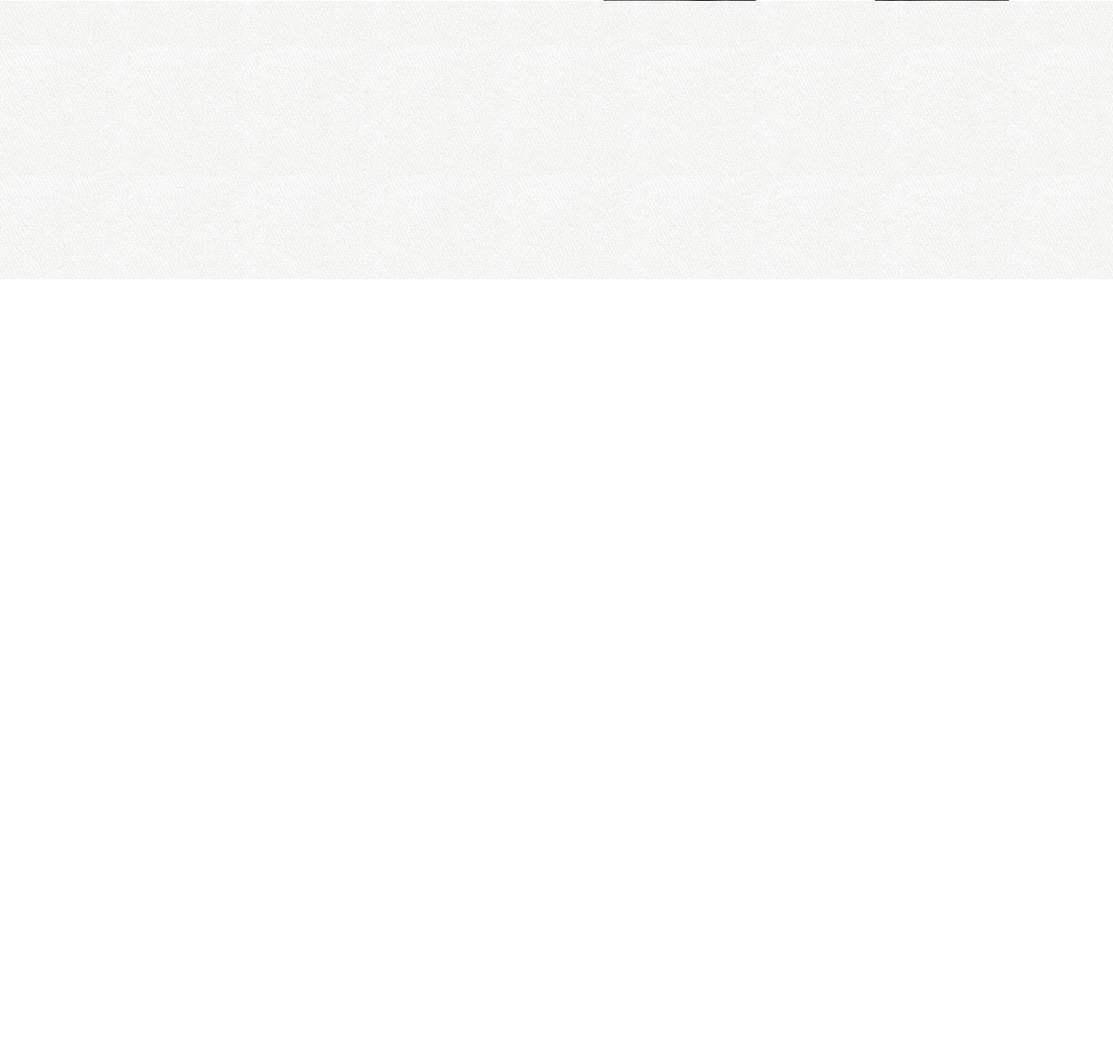
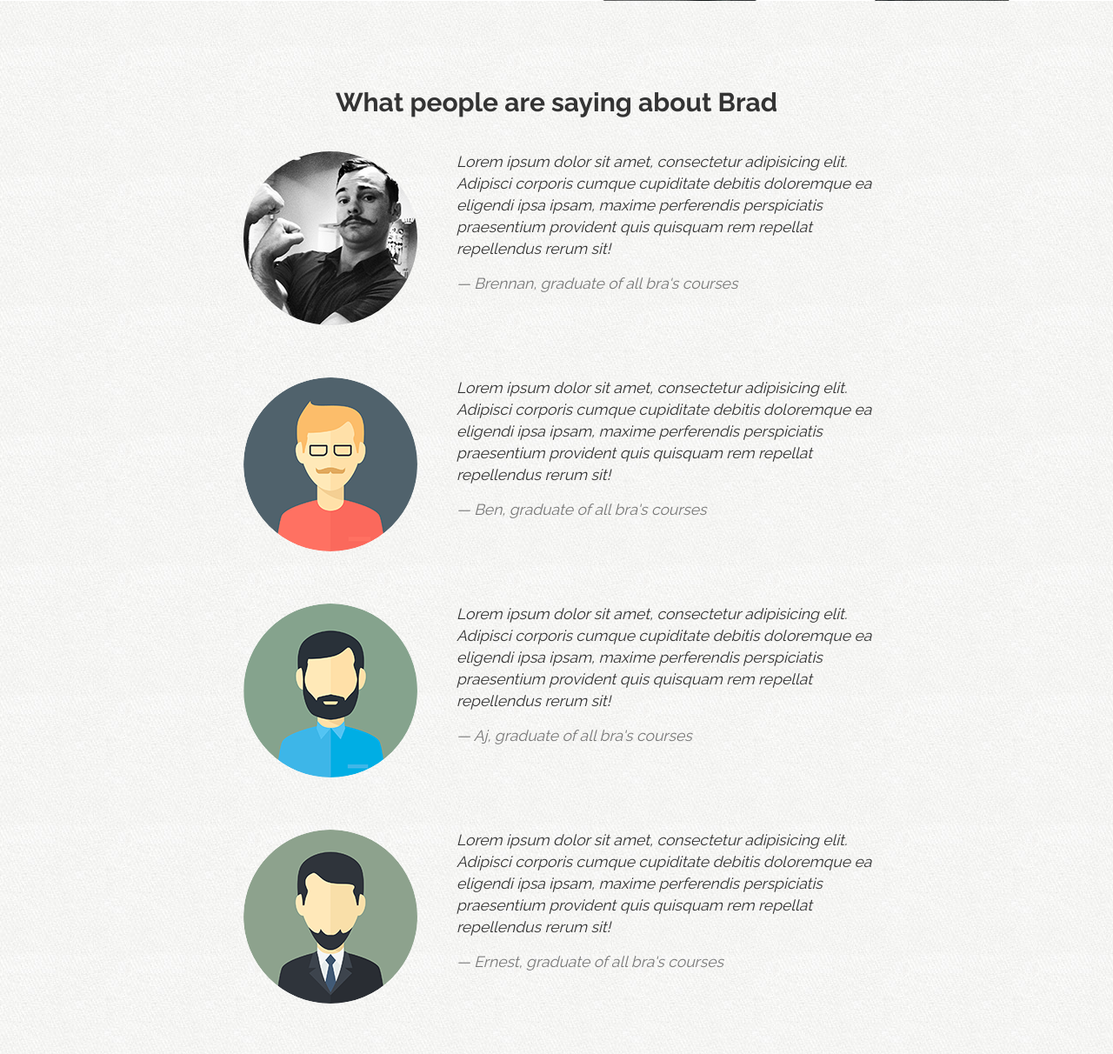
Before and after one commit to Akseljanes/wordpress, a PHP site: page / in a window 1280 px wide. Shown: the part 5288-6500 px from the top of the page at 87% size. Before the commit the page ends 5609 px from the top, so only its background shows below. Run offline with PHP 8.4, Linux system fonts and the light colour scheme; some libraries are stand-ins or nearby versions.

Commit message:
Lecture 31 [#110073626]

```diff
--- a/assets/css/custom.css
+++ b/assets/css/custom.css
@@ -87,6 +87,23 @@ img {
 .badge.social.gplus:hover {
     background: #db4b39;
 
+}
+
+blockquote {
+    padding: 0;
+    border: none;
+    font-style: italic;
+    text-align: left;
+}
+
+blockquote cite {
+    display: block;
+    color: #777;
+    margin: 15px 0 0 0;
+}
+
+blockquote:before {
+    display: none;
 }
 
 /* === HERO ==== */
@@ -245,6 +262,19 @@ section h3 {
     font-weight: normal;
 }
 
+#kudos {
+    text-align: center;
+}
+
+.testimonial {
+    margin-bottom: 60px;
+}
+
+.testimonial img {
+    -webkit-border-radius: 50%;
+    -moz-border-radius: 50%;
+    border-radius: 50%;
+}
 
 /* CUSTOM SPRITES */
 
--- a/index.html
+++ b/index.html
@@ -173,7 +173,7 @@
 
                         <h3>People Looking for a New Career</h3>
                         <p>Are you out of work? Looking for a more rewarding job? Desire a career that can allow you to work almost anywhere in the world? Becoming a Web Developer might be the answer for you.</p>
-                       <strong> Web developers are paid well, anywhere from $33,000 to more than $105,000 per year.</strong> They get to work at amazing companies that are changing the world, or they enjoy the ability to start their own companies, become location-independent and work from home, from coffee shops, in an airplane, on the beach, or wherever they want!</p>
+                       <p><strong> Web developers are paid well, anywhere from $33,000 to more than $105,000 per year.</strong> They get to work at amazing companies that are changing the world, or they enjoy the ability to start their own companies, become location-independent and work from home, from coffee shops, in an airplane, on the beach, or wherever they want!</p>
                     </div>
                 </div>
 
@@ -326,8 +326,58 @@
 
 
         <!-- TESTIMONIALS -->
-        <section>
+        <section id="kudos">
+            <div class="container">
+                <div class="row">
+                    <div class="col-sm-8 col-sm-offset-2">
+                        <h2>What people are saying about Brad</h2>
 
+                        <div class="row testimonial">
+                            <div class="col-sm-4">
+                                <img src="assets/img/brennan.jpg" alt="Brennan">
+                            </div>
+                            <div class="col-sm-8">
+                                <blockquote>
+                                    Lorem ipsum dolor sit amet, consectetur adipisicing elit. Adipisci corporis cumque cupiditate debitis doloremque ea eligendi ipsa ipsam, maxime perferendis perspiciatis praesentium provident quis quisquam rem repellat repellendus rerum sit! <cite> &mdash; Brennan, graduate of all bra's courses</cite>
+                                </blockquote>
+                            </div>
+                        </div>
+
+                        <div class="row testimonial">
+                            <div class="col-sm-4">
+                                <img src="assets/img/ben.png" alt="Ben">
+                            </div>
+                            <div class="col-sm-8">
+                                <blockquote>
+                                    Lorem ipsum dolor sit amet, consectetur adipisicing elit. Adipisci corporis cumque cupiditate debitis doloremque ea eligendi ipsa ipsam, maxime perferendis perspiciatis praesentium provident quis quisquam rem repellat repellendus rerum sit! <cite> &mdash; Ben, graduate of all bra's courses</cite>
+                                </blockquote>
+                            </div>
+                         </div>
+
+                        <div class="row testimonial">
+                            <div class="col-sm-4">
+                                <img src="assets/img/aj.png" alt="Aj">
+                            </div>
+                            <div class="col-sm-8">
+                                <blockquote>
+                                    Lorem ipsum dolor sit amet, consectetur adipisicing elit. Adipisci corporis cumque cupiditate debitis doloremque ea eligendi ipsa ipsam, maxime perferendis perspiciatis praesentium provident quis quisquam rem repellat repellendus rerum sit! <cite> &mdash; Aj, graduate of all bra's courses</cite>
+                                </blockquote>
+                            </div>
+                        </div>
+
+                        <div class="row testimonial">
+                            <div class="col-sm-4">
+                                <img src="assets/img/ernest.png" alt="Ernest">
+                            </div>
+                            <div class="col-sm-8">
+                                <blockquote>
+                                    Lorem ipsum dolor sit amet, consectetur adipisicing elit. Adipisci corporis cumque cupiditate debitis doloremque ea eligendi ipsa ipsam, maxime perferendis perspiciatis praesentium provident quis quisquam rem repellat repellendus rerum sit! <cite> &mdash; Ernest, graduate of all bra's courses</cite>
+                                </blockquote>
+                            </div>
+                        </div>
+                    </div>
+                </div>
+            </div>
         </section>
 
 
```
